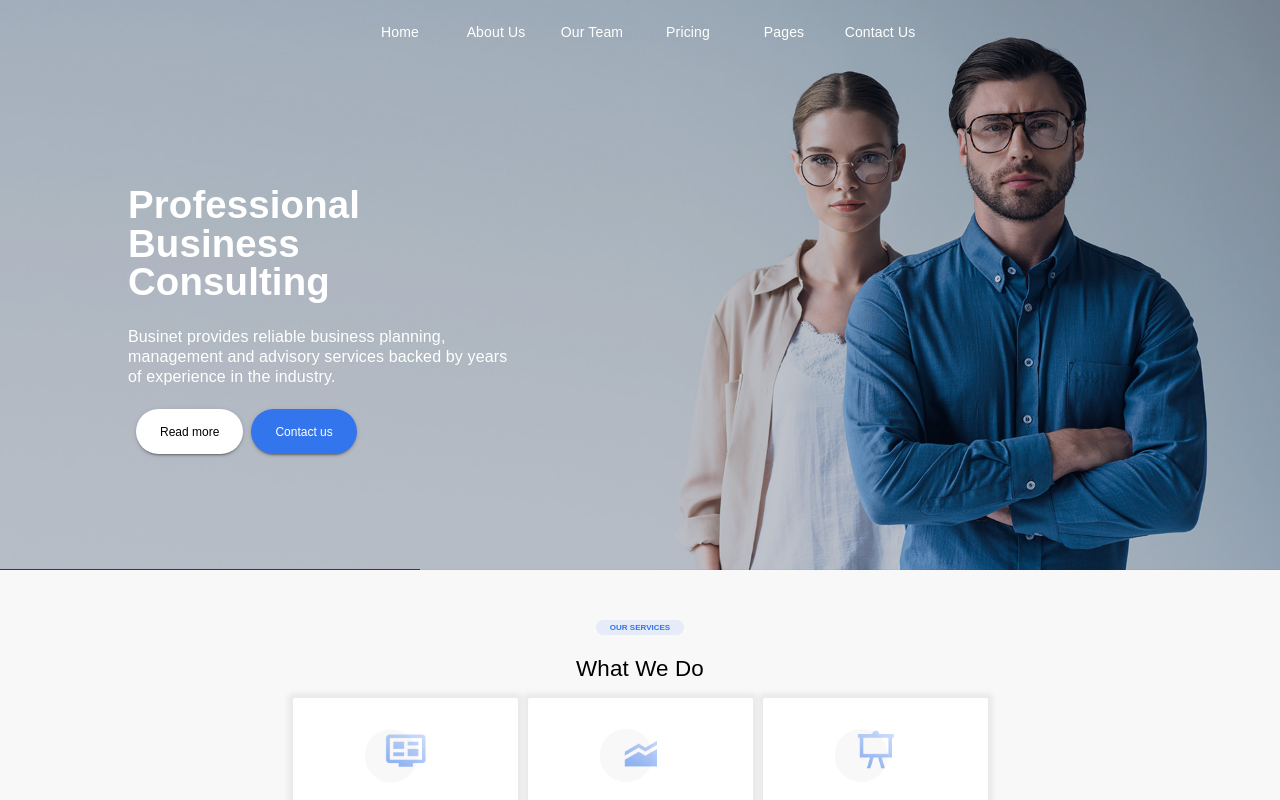
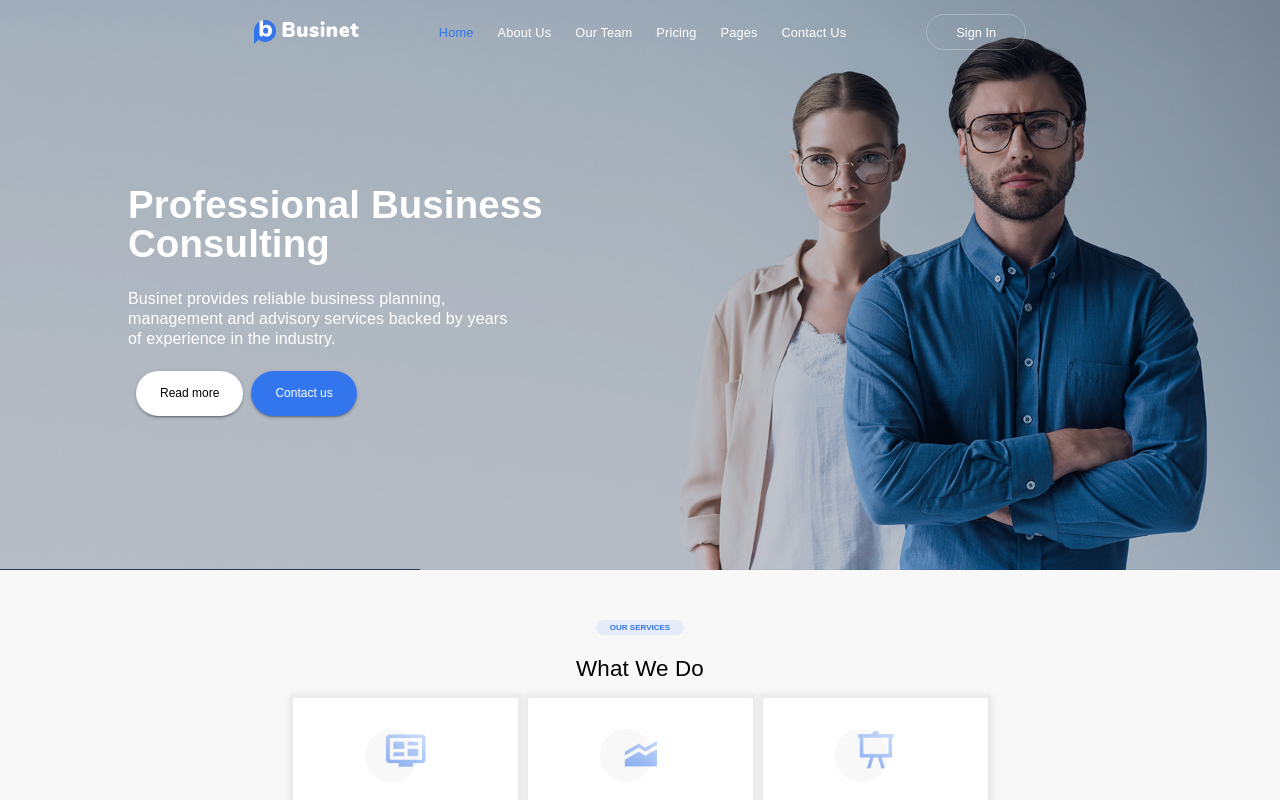
Before and after one commit to davechurilla/headwire-challenge, a Vue app: page / in a window 1280 px wide. Shown: the top 800 px of the page. Built offline with nearby package versions, Linux system fonts and the light colour scheme; a web font is replaced by a local one.

Commit message:
more progress with top nav content and functionality

```diff
--- a/src/components/Navigation.vue
+++ b/src/components/Navigation.vue
@@ -2,12 +2,14 @@
   <div class="naviagtion">
     <header class="md-toolbar md-transparent md-elevation-0" md-alignment="centered">
         <div md-aligment="centered" class="md-transparent toolbar-button-set">
-          <md-button id="tab-home" md-label="Home" :md-ripple="false" href="#">Home</md-button>
+          <button data-v-76466055="" type="button" class="md-button brand-logo"><div class="md-button-content"><img src="../assets/logo-inverse.png" alt=""></div></button>
+          <md-button id="tab-home" md-label="Home" :md-ripple="false" class="active" href="#">Home</md-button>
           <md-button id="tab-about" md-label="About Us" :md-ripple="false" :href="url">About Us</md-button>
           <md-button id="tab-team" md-label="Our Team" :md-ripple="false" :href="url">Our Team</md-button>
           <md-button id="tab-pricing" md-label="Pricing" :md-ripple="false" :href="url">Pricing</md-button>
           <md-button id="tab-pages" md-label="Pages" :md-ripple="false" :href="url">Pages</md-button>
           <md-button id="tab-contact" md-label="Contact Us" :md-ripple="false" :href="url">Contact Us</md-button>
+          <md-button class="signin-btn" :md-ripple="false">Sign In</md-button>
         </div>
     </header>
   </div>
@@ -33,15 +35,42 @@ export default {
       this.$emit('clicked', this.categoryId);
     }
   },
-  mounted() {
-    document.addEventListener('scroll', () => {
-    document.documentElement.dataset.scroll = window.scrollY;
-    });
+  beforeMount() {
+    // The debounce function receives our function as a parameter
+    const debounce = (fn) => {
+
+      // This holds the requestAnimationFrame reference, so we can cancel it if we wish
+      let frame;
+
+      // The debounce function returns a new function that can receive a variable number of arguments
+      return (...params) => {
+
+        // If the frame variable has been defined, clear it now, and queue for next frame
+        if (frame) {
+          cancelAnimationFrame(frame);
+        }
+
+        // Queue our function call for the next frame
+        frame = requestAnimationFrame(() => {
+
+          // Call our function and pass any params we received
+          fn(...params);
+        });
+
+      }
+    };
+
+    // Reads out the scroll position and stores it in the data attribute
+    // so we can use it in our stylesheets
+    const storeScroll = () => {
+      document.documentElement.dataset.scroll = window.scrollY;
+    }
+
+    // Listen for new scroll events, here we debounce our `storeScroll` function
+    document.addEventListener('scroll', debounce(storeScroll), { passive: true });
+
+    // Update scroll position for first time
+    storeScroll();
   }
 }
 </script>
-<style lang="scss">
-   .md-button-clean {
-    background: #fff;
-   }
-</style>
--- a/src/scss/_hero.scss
+++ b/src/scss/_hero.scss
@@ -11,16 +11,18 @@
     margin-top: -32vw;
     left: 10%;
     color: $white;
-    max-width: 24rem;
+    max-width: 35%;
     text-align: left;
-    // min-height: 6vw;
+    min-height: 20%;
     h1 {
       line-height: 1;
       font-size: 3vw;
       font-weight: 800;
+      max-width: 30rem;
     }
     p {
       font-size: 1rem;
+      max-width: 24rem;
     }
   }
   .hero-btn {
--- a/src/scss/_navigation.scss
+++ b/src/scss/_navigation.scss
@@ -6,10 +6,35 @@
       margin: auto;
       .md-button {
         text-transform: none;
+        min-width: auto;
         .md-button-content {
           color: $white;
           text-transform: none;
+          font-size: 0.8rem;
         }
+      &.active {
+        .md-button-content {
+          color: $blue;
+        }
+      }
+    }
+      .brand-logo {
+        .md-button-content {
+          max-width: 105px;
+          margin-right: 4rem;
+        }
+        &:not([disabled]):hover:before {
+          background-color: unset;
+        }
+      }
+      .signin-btn {
+        border: 1px solid rgba(255, 255, 255, 0.25);
+        border-radius: 2rem;
+        font-size: 0.75rem;
+        text-transform: none;
+        min-width: 100px;
+        // min-height: 20px;
+        margin-left: 4rem;
       }
     }
   }
--- a/src/scss/_services.scss
+++ b/src/scss/_services.scss
@@ -1,6 +1,7 @@
 .services-module {
-  margin-top: 12vw;
+  margin-top: 15vw;
   padding-bottom: 4rem;
+  display: inline-block;
   .services-label {
     background: #e5ebf7;
     color: $blue;
```
